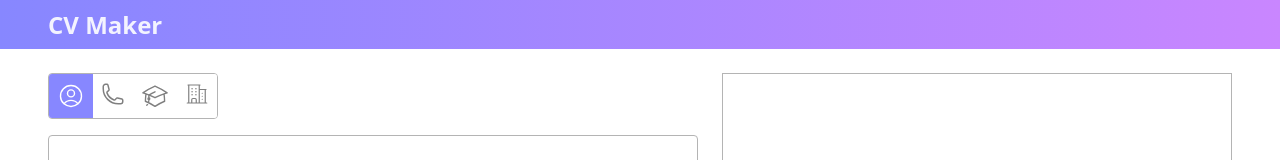
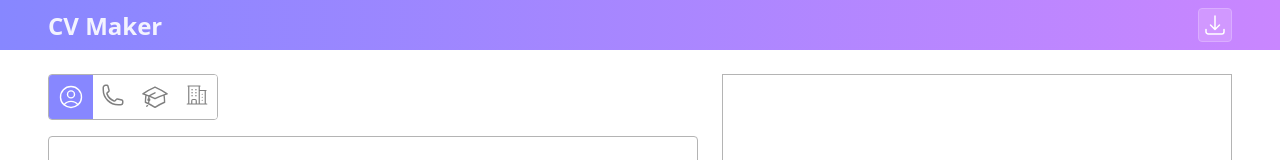
Before and after one commit to NotRelix/cv-maker, a React (Vite) app: page / in a window 1280 px wide. Shown: the top 160 px of the page. Built offline with nearby package versions, Linux system fonts and the light colour scheme.

Commit message:
style: add download icon to navbar

```diff
--- a/src/components/Navbar.jsx
+++ b/src/components/Navbar.jsx
@@ -4,6 +4,11 @@ const Navbar = () => {
   return (
     <nav className='navbar'>
       <h1 className='navbar__logo'>CV Maker</h1>
+      <div className='navbar__options'>
+        <svg xmlns="http://www.w3.org/2000/svg" fill="none" viewBox="0 0 24 24" strokeWidth={1.5} stroke="currentColor" className="size-5">
+          <path strokeLinecap="round" strokeLinejoin="round" d="M3 16.5v2.25A2.25 2.25 0 0 0 5.25 21h13.5A2.25 2.25 0 0 0 21 18.75V16.5M16.5 12 12 16.5m0 0L7.5 12m4.5 4.5V3" />
+        </svg>
+      </div>
     </nav>
   )
 }
--- a/src/index.css
+++ b/src/index.css
@@ -1,5 +1,8 @@
 :root {
   --navbar-logo: rgb(243, 243, 255);
+  --navbar-icon: rgb(209, 152, 255);
+  --navbar-icon-hover: rgb(215, 167, 255);
+  --navbar-border: rgb(218, 173, 255);;
   --muted-text: rgb(100, 100, 100);
   --border: rgb(180, 180, 180);
   --cv-bg: rgb(231, 231, 231);
--- a/src/styles/Navbar.css
+++ b/src/styles/Navbar.css
@@ -1,7 +1,26 @@
 .navbar {
+  display: flex;
+  justify-content: space-between;
+  align-items: center;
   padding: 8px 48px;
   background: #bfbfff;
   background: linear-gradient(90deg,rgb(135, 135, 255) 0%, rgb(201, 134, 255) 100%);
+}
+
+.navbar__options {
+  display: flex;
+  border: 1px solid var(--navbar-border);
+  padding: 4px;
+  border-radius: 4px;
+  background-color: var(--navbar-icon);
+}
+
+.navbar__options:hover {
+  background-color: var(--navbar-icon-hover);
+}
+
+.navbar__options svg {
+  stroke: white;
 }
 
 .navbar__logo {
```
